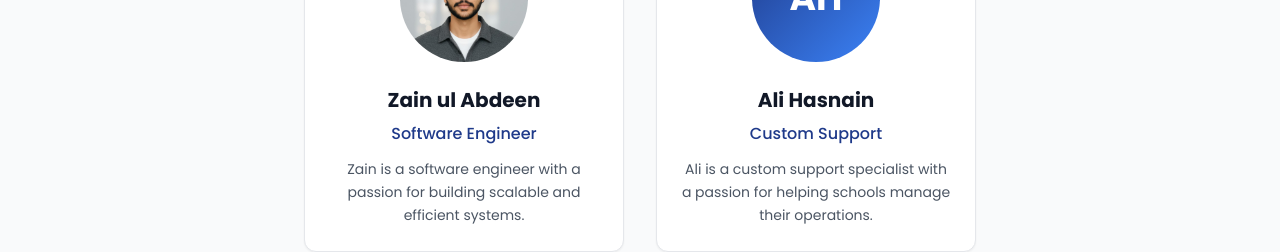
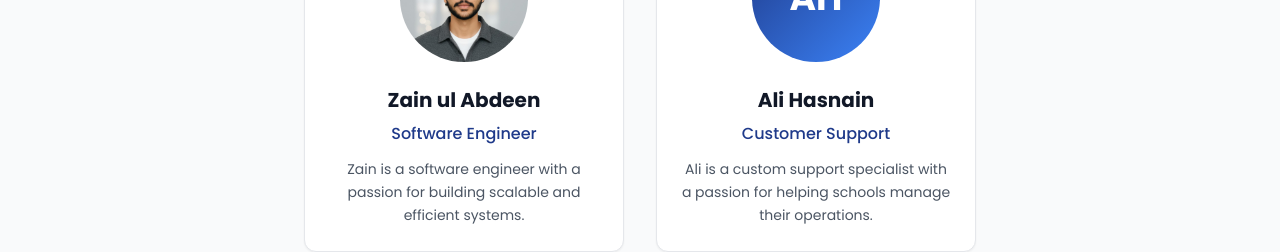
Before and after one commit to ali-ghazanfar/skoolifer-website, a React (Vite) app: page /about-us in a window 1280 px wide. Shown: the part 2540-2792 px from the top of the page. Built offline with nearby package versions, Linux system fonts and the light colour scheme.

Commit message:
fix: team designations

```diff
--- a/src/pages/AboutUsPage.jsx
+++ b/src/pages/AboutUsPage.jsx
@@ -10,7 +10,7 @@ const AboutUsPage = () => {
     },
     {
       name: "Ali Hasnain",
-      role: "Custom Support",
+      role: "Customer Support",
       description: "Ali is a custom support specialist with a passion for helping schools manage their operations.",
     },
   ];
```
